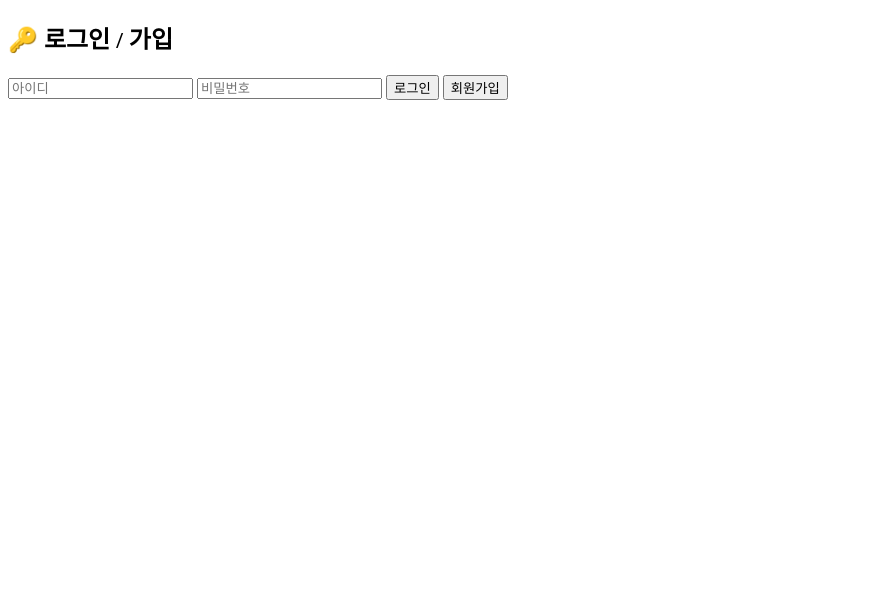
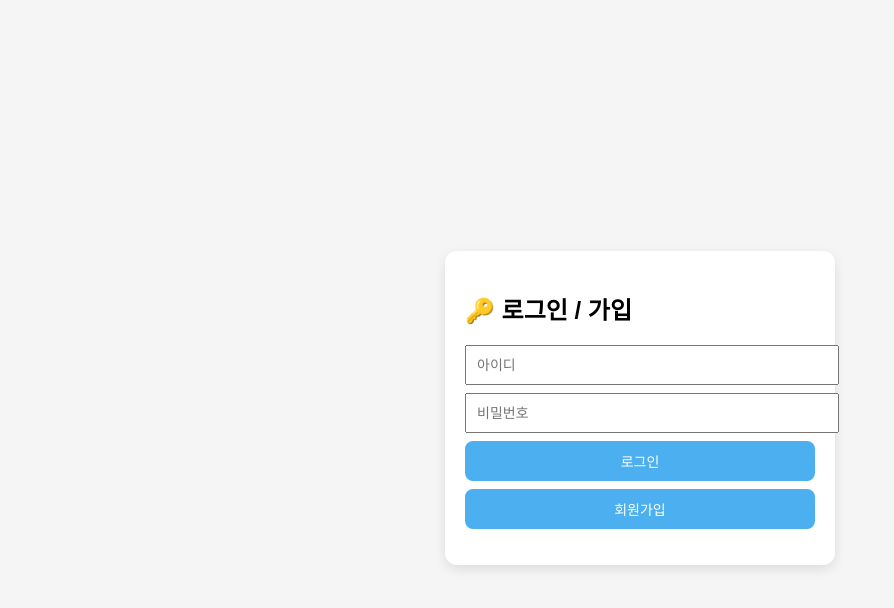
Before and after one commit to zzuni0421/zzuni0421.github.io, a plain HTML site: page 하루일과.html in a window 1280 px wide. Shown: the whole page, without its empty margins (0-894 px from the left). Drawn offline with Linux system fonts and the light colour scheme.

Commit message:
Update 하루일과.html

```diff
--- a/하루일과.html
+++ b/하루일과.html
@@ -4,7 +4,7 @@
   <meta charset="UTF-8">
   <meta name="viewport" content="width=device-width, initial-scale=1.0">
   <title>하루 기록장</title>
-  <link rel="stylesheet" href="style.css">
+  <link rel="stylesheet" href="하루일과style.css">
 </head>
 <body>
 
```
